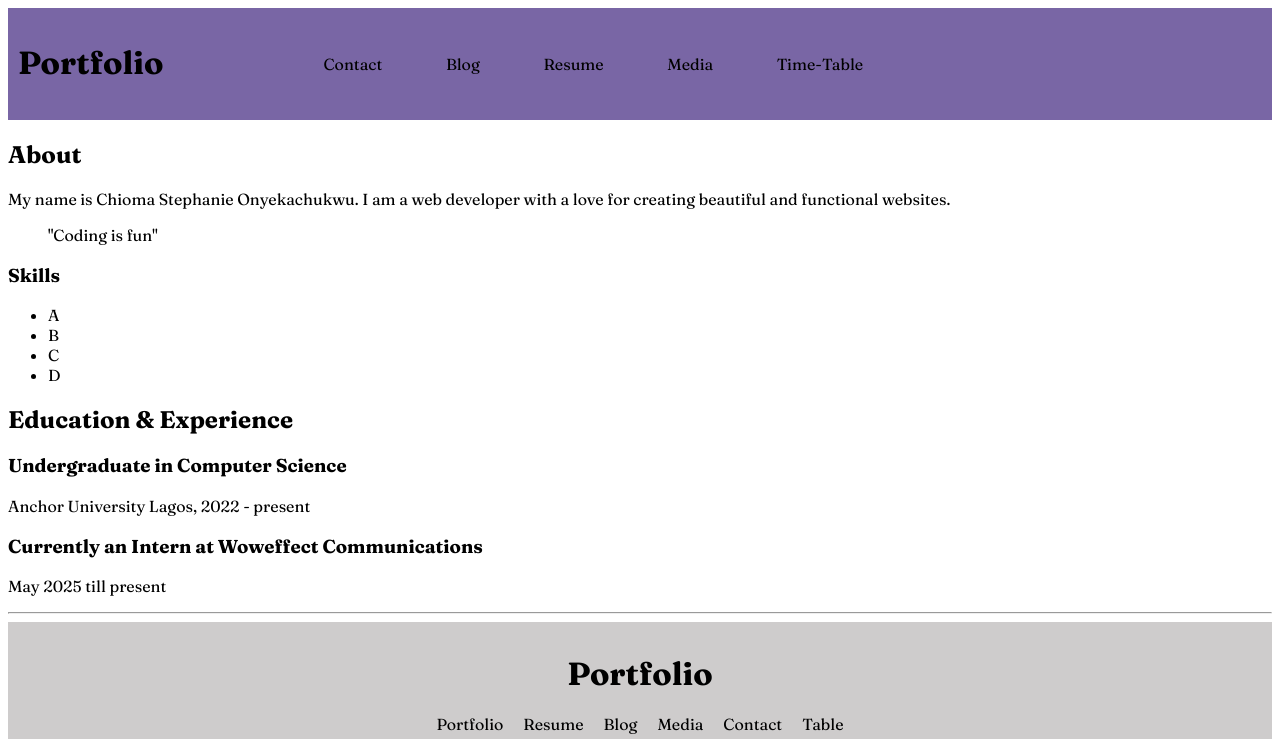
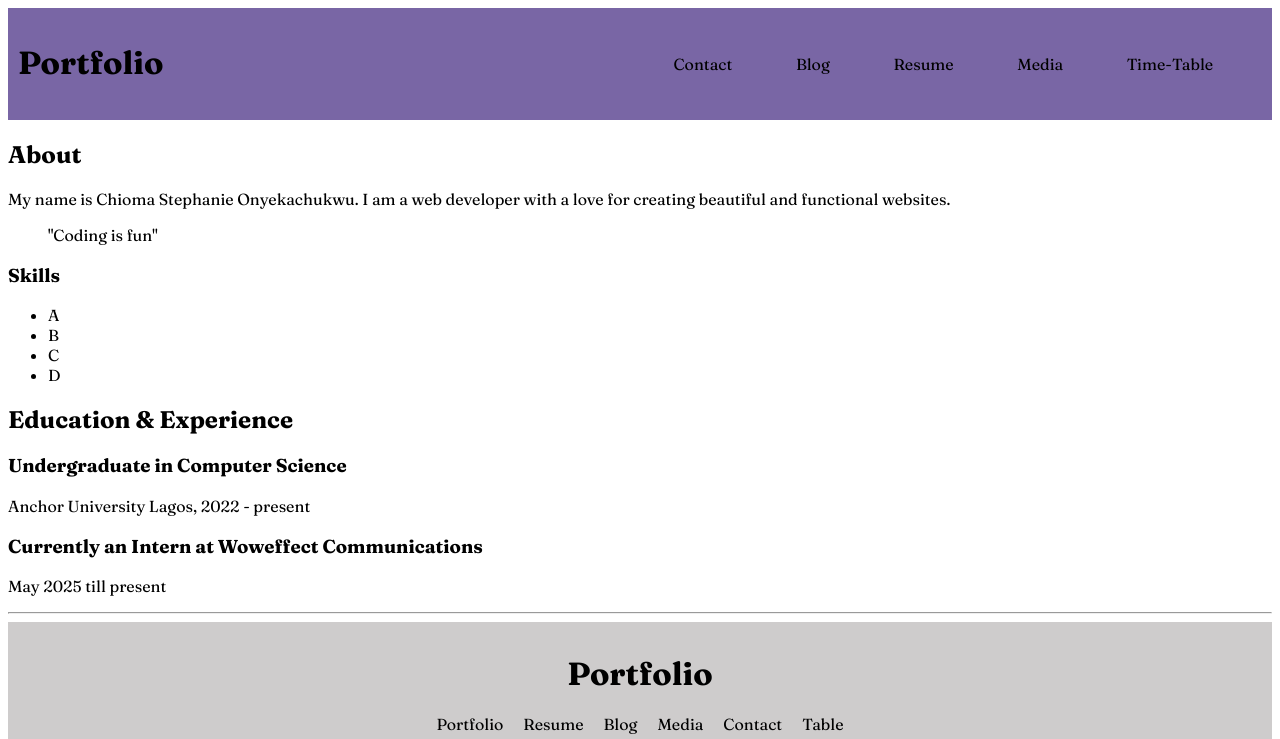
Before and after one commit to stephanie176/html-css-ass, a plain HTML site: page index.html in a window 1280 px wide. Shown: the top 739 px of the page. Drawn offline with Linux system fonts and the light colour scheme.

Commit message:
Updated header list

```diff
--- a/contact.css
+++ b/contact.css
@@ -19,6 +19,10 @@ header nav ul li {
   display: inline-block;
   margin-right: 20px;
   padding: 20px;
+}
+
+header nav ul {
+  margin-left: 350px;
 }
 
 li a {
--- a/index.css
+++ b/index.css
@@ -23,6 +23,10 @@ header nav ul li {
   display: inline-block;
   margin-right: 20px;
   padding: 20px;
+}
+
+header nav ul {
+  margin-left: 350px;
 }
 
 li a {
--- a/media.css
+++ b/media.css
@@ -19,6 +19,10 @@ header nav ul li {
   display: inline-block;
   margin-right: 20px;
   padding: 20px;
+}
+
+header nav ul {
+  margin-left: 350px;
 }
 
 li a {
--- a/resume.css
+++ b/resume.css
@@ -19,6 +19,10 @@ header nav ul li {
   display: inline-block;
   margin-right: 20px;
   padding: 20px;
+}
+
+header nav ul {
+  margin-left: 350px;
 }
 
 li a {
--- a/table.css
+++ b/table.css
@@ -19,6 +19,10 @@ header nav ul li {
   display: inline-block;
   margin-right: 20px;
   padding: 20px;
+}
+
+header nav ul {
+  margin-left: 350px;
 }
 
 li a {
```
